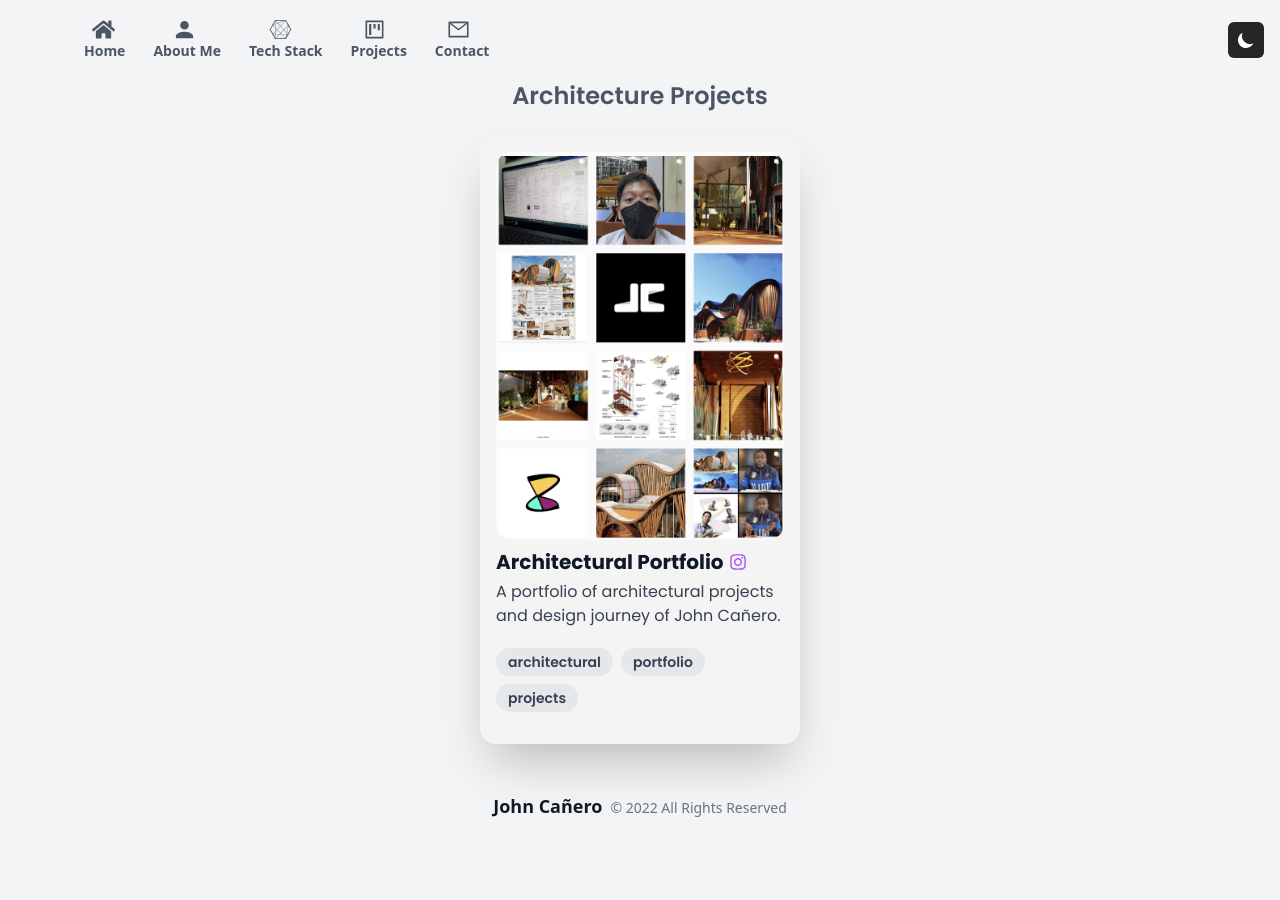
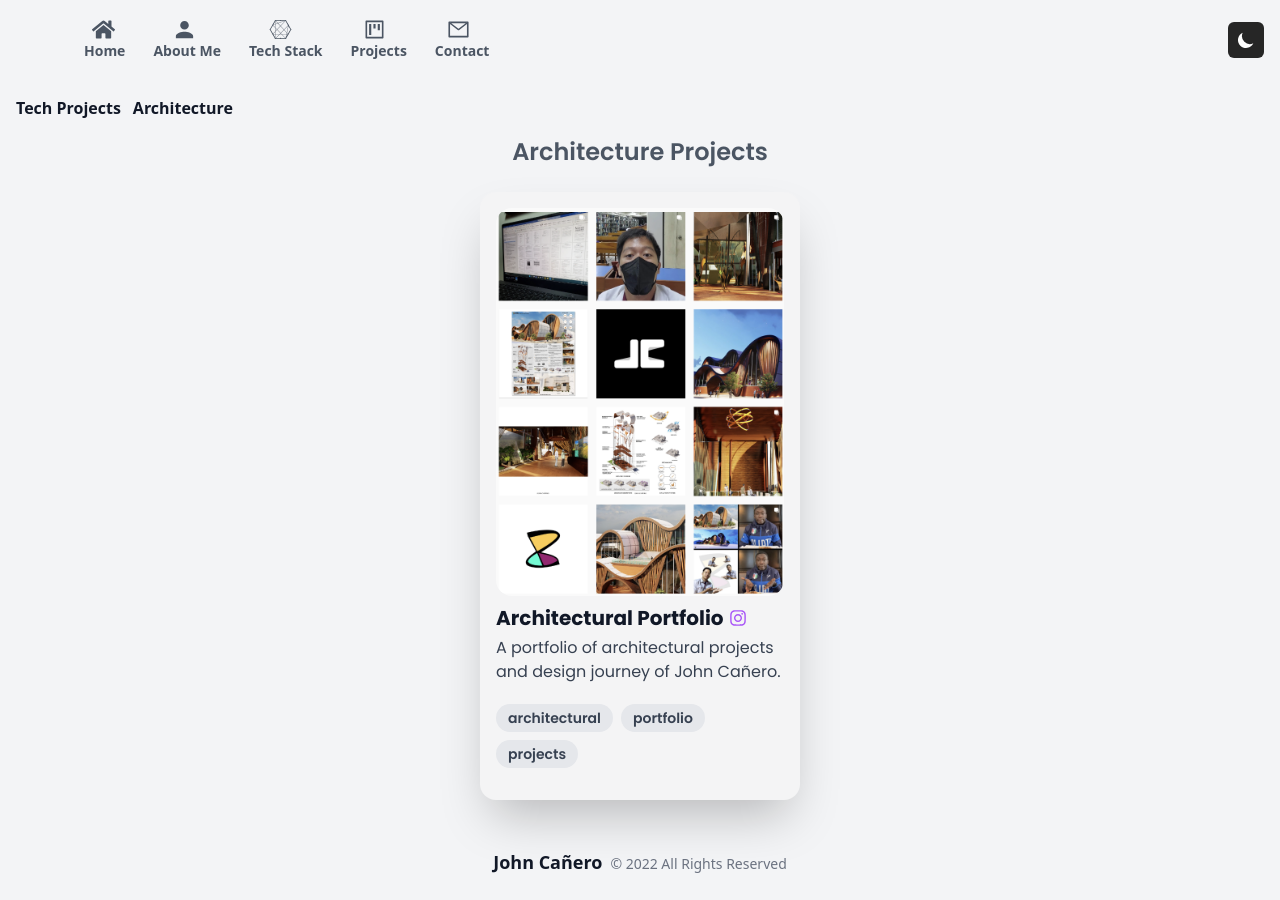
Before and after one commit to johncanero/johncanero-website, a Next.js app: page /archi in a window 1280 px wide. Before the commit the page ends 844 px from the top, so only its background shows below. Built offline with nearby package versions, Linux system fonts and the light colour scheme.

Commit message:
Adjust Links and Padding

```diff
--- a/pages/archi/index.tsx
+++ b/pages/archi/index.tsx
@@ -1,11 +1,23 @@
 import React from "react";
+import Link from "next/link";
 import { AiOutlineInstagram } from "@react-icons/all-files/ai/AiOutlineInstagram";
 import CardItem from "../../components/CardItem";
 
 const index = () => {
   return (
     <div>
-      <div className="text-2xl font-semibold text-center text-gray-600 dark:text-gray-400 font-Poppins">
+      {/* Add Links - Architecture */}
+      <div className="flex gap-3 mt-4 font-semibold">
+        <Link rel="noopener noreferrer" href="/projects">
+          <div className="">Tech Projects</div>
+        </Link>
+
+        <Link rel="noopener noreferrer" href="/archi">
+          <div className="">Architecture</div>
+        </Link>
+      </div>
+
+      <div className="mt-4 text-2xl font-semibold text-center text-gray-600 dark:text-gray-400 font-Poppins">
         Architecture Projects
       </div>
 
```
